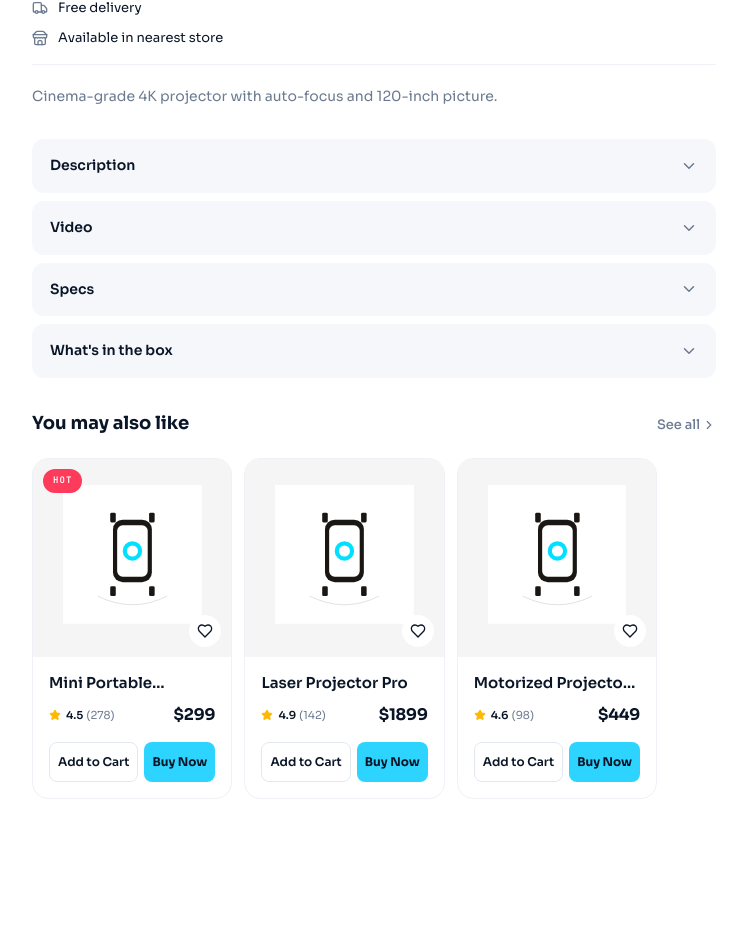
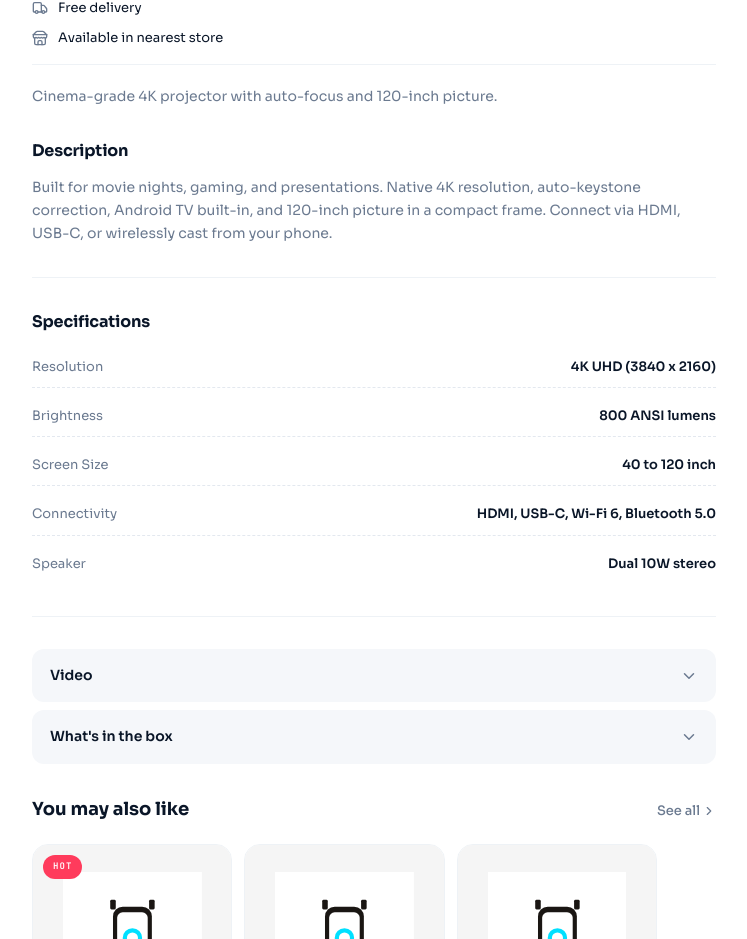
Before and after one commit to blowva/kendohub, a React (Vite) app: page /product/4k-projector in a window 1280 px wide. Shown: the part 958-1897 px from the top of the page, without its empty margins (266-1013 px from the left). Built offline with nearby package versions, Linux system fonts and the light colour scheme.

Commit message:
Update ProductDetail.jsx

```diff
--- a/src/pages/ProductDetail.jsx
+++ b/src/pages/ProductDetail.jsx
@@ -1,6 +1,6 @@
 import { useState } from 'react'
 import { useParams, Link } from 'react-router-dom'
-import { ArrowLeft, ShoppingBag, Heart, Star, Package, Truck, Store, ChevronDown, ChevronRight, Play } from 'lucide-react'
+import { ArrowLeft, ShoppingBag, Heart, Star, Package, Truck, Store, ChevronDown, ChevronRight, Play, Image as ImageIcon } from 'lucide-react'
 import { products } from '../data/products'
 import { useCart } from '../context/CartContext'
 import ProductVisual from '../components/ProductVisual'
@@ -31,6 +31,20 @@ export default function ProductDetail() {
   const discountPercent = hasDiscount
     ? Math.round(((product.oldPrice - product.price) / product.oldPrice) * 100)
     : 0
+
+  // Normalize box items: support both new (boxItems with photos) and old (boxContents string array) formats
+  let boxItems = []
+  if (product.boxItems && product.boxItems.length > 0) {
+    boxItems = product.boxItems
+  } else if (product.boxContents && product.boxContents.length > 0) {
+    boxItems = product.boxContents.map(label => ({ name: label, image: null }))
+  } else {
+    boxItems = [
+      { name: product.name, image: null },
+      { name: 'User manual', image: null },
+      { name: 'Charging cable', image: null },
+    ]
+  }
 
   const relatedProducts = products
     .filter(p => p.id !== product.id && p.category === product.category)
@@ -139,24 +153,34 @@ export default function ProductDetail() {
           </div>
         </div>
 
-        {/* SHORT DESCRIPTION */}
+        {/* SHORT TAGLINE */}
         <p className="pdp-tagline">{product.tagline || product.description}</p>
 
-        {/* ACCORDION SECTIONS */}
+        {/* DESCRIPTION (always expanded, no toggle) */}
+        <div className="pdp-static-section">
+          <h2 className="pdp-static-title">Description</h2>
+          <p className="pdp-static-body">{product.description}</p>
+        </div>
+
+        {/* SPECIFICATIONS (always expanded, no toggle) */}
+        <div className="pdp-static-section">
+          <h2 className="pdp-static-title">Specifications</h2>
+          {product.specs && Object.keys(product.specs).length > 0 ? (
+            <ul className="pdp-specs-list">
+              {Object.entries(product.specs).map(([key, value]) => (
+                <li key={key}>
+                  <span className="pdp-spec-key">{key}</span>
+                  <span className="pdp-spec-val">{value}</span>
+                </li>
+              ))}
+            </ul>
+          ) : (
+            <p className="pdp-empty">Specifications coming soon</p>
+          )}
+        </div>
+
+        {/* COLLAPSIBLE SECTIONS */}
         <div className="pdp-sections">
-          <button
-            className={`pdp-section ${openSection === 'description' ? 'is-open' : ''}`}
-            onClick={() => toggleSection('description')}
-          >
-            <span>Description</span>
-            <ChevronDown size={18} className="pdp-section-icon" />
-          </button>
-          {openSection === 'description' && (
-            <div className="pdp-section-body">
-              <p>{product.description}</p>
-            </div>
-          )}
-
           <button
             className={`pdp-section ${openSection === 'video' ? 'is-open' : ''}`}
             onClick={() => toggleSection('video')}
@@ -175,30 +199,6 @@ export default function ProductDetail() {
           )}
 
           <button
-            className={`pdp-section ${openSection === 'specs' ? 'is-open' : ''}`}
-            onClick={() => toggleSection('specs')}
-          >
-            <span>Specs</span>
-            <ChevronDown size={18} className="pdp-section-icon" />
-          </button>
-          {openSection === 'specs' && (
-            <div className="pdp-section-body">
-              {product.specs && Object.keys(product.specs).length > 0 ? (
-                <ul className="pdp-specs-list">
-                  {Object.entries(product.specs).map(([key, value]) => (
-                    <li key={key}>
-                      <span className="pdp-spec-key">{key}</span>
-                      <span className="pdp-spec-val">{value}</span>
-                    </li>
-                  ))}
-                </ul>
-              ) : (
-                <p className="pdp-empty">Specs coming soon</p>
-              )}
-            </div>
-          )}
-
-          <button
             className={`pdp-section ${openSection === 'box' ? 'is-open' : ''}`}
             onClick={() => toggleSection('box')}
           >
@@ -207,19 +207,25 @@ export default function ProductDetail() {
           </button>
           {openSection === 'box' && (
             <div className="pdp-section-body">
-              {product.boxContents && product.boxContents.length > 0 ? (
-                <ul className="pdp-box-list">
-                  {product.boxContents.map((item, i) => (
-                    <li key={i}>{item}</li>
-                  ))}
-                </ul>
-              ) : (
-                <ul className="pdp-box-list">
-                  <li>1x {product.name}</li>
-                  <li>1x User manual</li>
-                  <li>1x Charging cable (where applicable)</li>
-                </ul>
-              )}
+              <div className="pdp-box-grid">
+                {boxItems.map((item, i) => (
+                  <div key={i} className="pdp-box-item">
+                    <div className="pdp-box-photo">
+                      {item.image ? (
+                        <img src={item.image} alt={item.name} />
+                      ) : (
+                        <div className="pdp-box-photo-placeholder">
+                          <ImageIcon size={28} strokeWidth={1.5} />
+                        </div>
+                      )}
+                    </div>
+                    <p className="pdp-box-label">{item.name}</p>
+                  </div>
+                ))}
+              </div>
+              <p className="pdp-box-admin-note">
+                ⚙️ Admin: photos can be added per item from the admin panel
+              </p>
             </div>
           )}
         </div>
```
